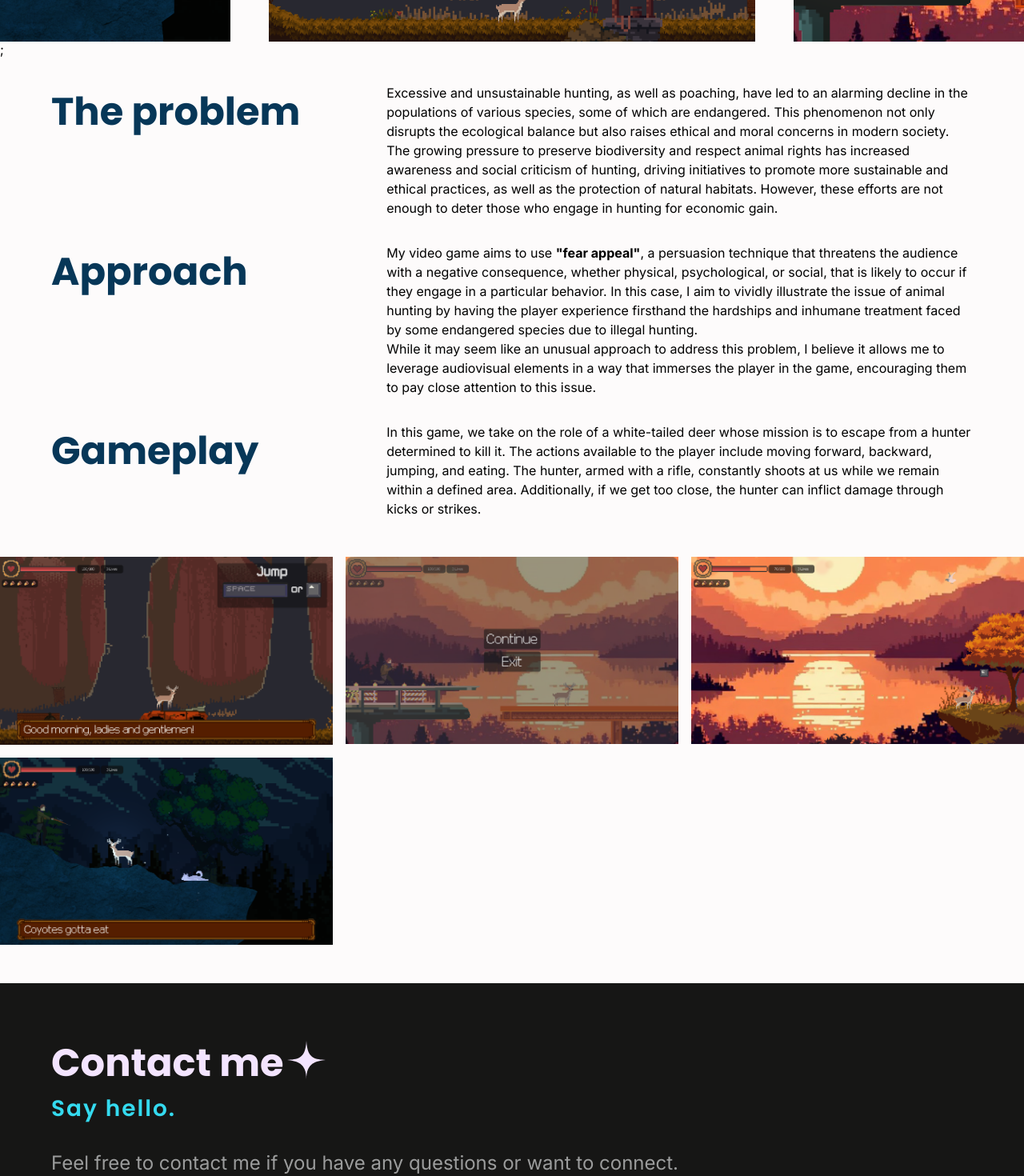
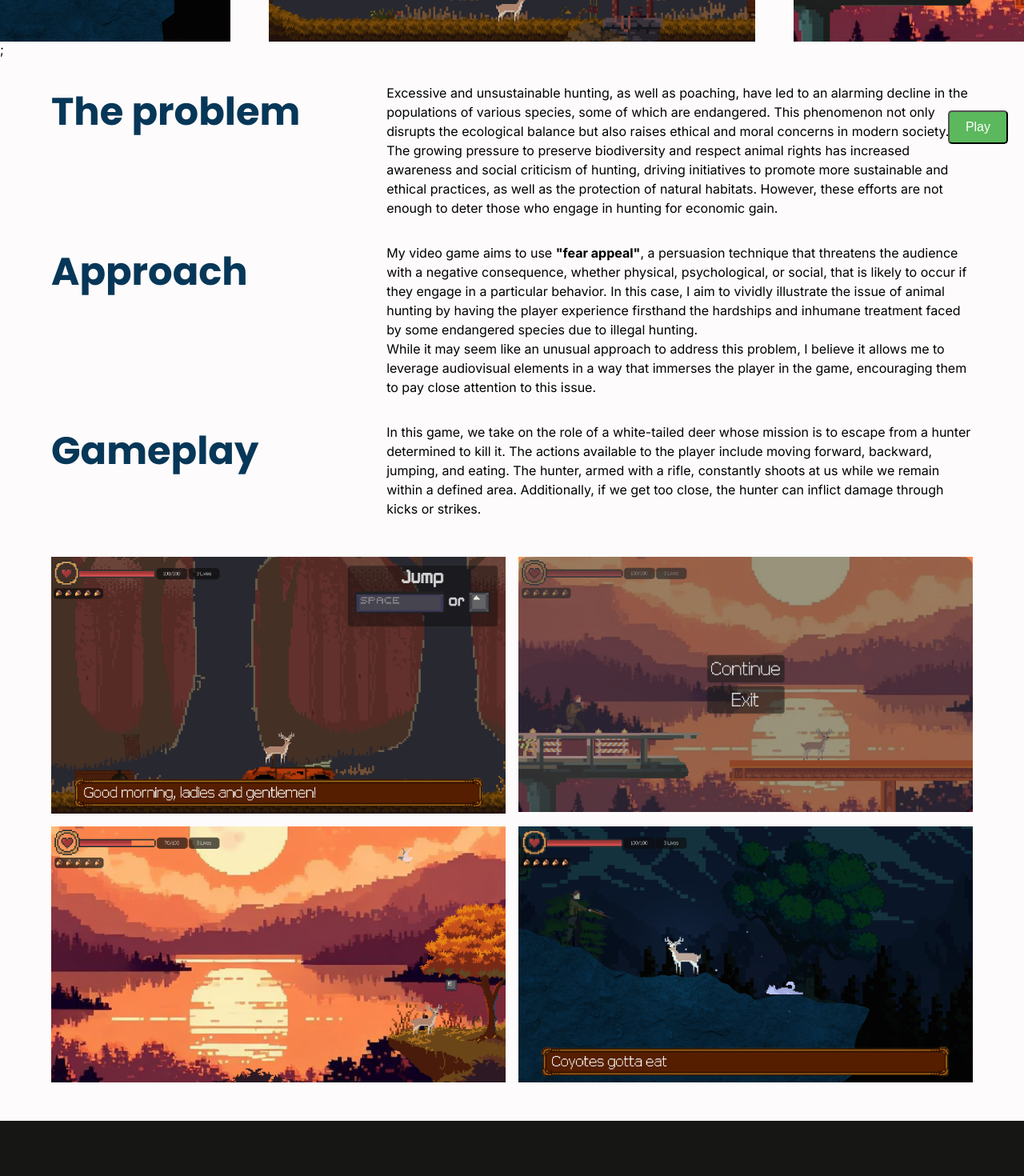
Before and after one commit to carloszamora14/portfolio, a React (Vite) app: page /oh-my-deer in a window 1280 px wide. Shown: the part 600-2070 px from the top of the page at 80% size. Built offline with nearby package versions, Linux system fonts and the light colour scheme.

Commit message:
implement AudioPlayerButton component to play music on click

```diff
--- /dev/null
+++ b/src/components/AudioPlayerButton/AudioPlayerButton.jsx
@@ -0,0 +1,39 @@
+import { useState, useRef } from 'react';
+
+function AudioPlayerButton() {
+  const [isPlaying, setIsPlaying] = useState(false);
+  const audioRef = useRef(null);
+
+  const togglePlayPause = () => {
+    if (isPlaying) {
+      audioRef.current.pause();
+    } else {
+      audioRef.current.play();
+    }
+    setIsPlaying(!isPlaying);
+  };
+
+  return (
+    <div style={{ position: 'fixed', bottom: '20px', right: '20px' }}>
+      <button
+        onClick={togglePlayPause}
+        aria-pressed={isPlaying}
+        aria-label={isPlaying ? 'Pause music' : 'Play music'}
+        style={{
+          padding: '10px 20px',
+          fontSize: '16px',
+          borderRadius: '5px',
+          backgroundColor: isPlaying ? '#d9534f' : '#5cb85c',
+          color: 'white',
+          cursor: 'pointer',
+        }}
+      >
+        {isPlaying ? 'Pause' : 'Play'}
+      </button>
+
+      <audio ref={audioRef} src="/memories-of-school.mp3" loop />
+    </div>
+  );
+}
+
+export default AudioPlayerButton;
--- a/src/components/Layout/Layout.jsx
+++ b/src/components/Layout/Layout.jsx
@@ -1,6 +1,7 @@
 import { Outlet } from 'react-router-dom';
 import Header from '../Header/Header';
 import Footer from '../Footer/Footer';
+import AudioPlayerButton from '../AudioPlayerButton/AudioPlayerButton';
 import useActiveSection from '../../hooks/useActiveSection';
 
 function Layout() {
@@ -11,6 +12,7 @@ function Layout() {
       <Header activeSection={activeSection} />
       <Outlet />
       <Footer />
+      <AudioPlayerButton />
     </>
   );
 }
--- a/src/pages/OhMyDeer.jsx
+++ b/src/pages/OhMyDeer.jsx
@@ -62,11 +62,12 @@ function OhMyDeer() {
         </p>
       </Paragraph>
       <div
+        className="container"
         style={{
           display: 'grid',
           gridTemplateColumns: 'repeat(auto-fit, minmax(24rem, 1fr))',
           gap: '1rem',
-          margin: '3rem 0',
+          margin: '3rem auto',
         }}
       >
         <img src={image7} alt="" />
```
Also changed, not shown: src/components/AudioPlayerButton/AudioPlayerButton.module.css (added), 1 other file (tests, documents, lock files or other folders).
